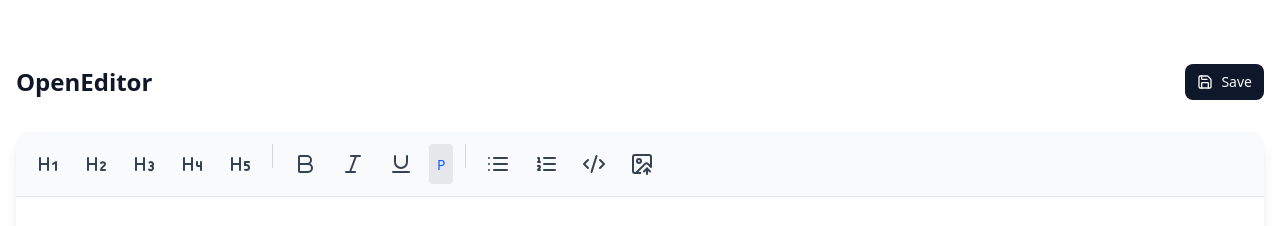
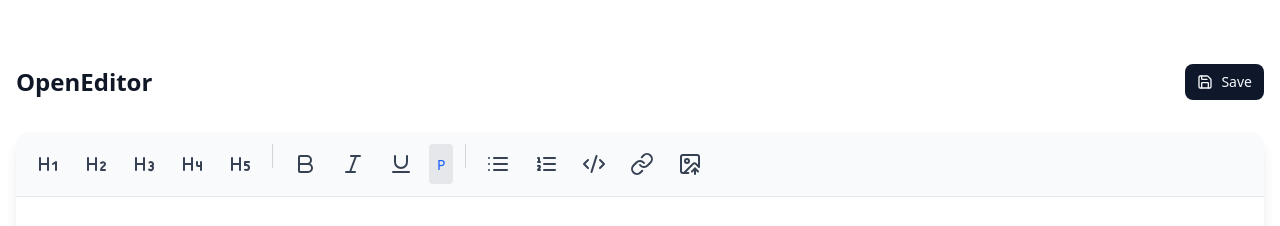
Before and after one commit to jonalphabert/live-editor-next-tiptap, a Next.js app: page /editor in a window 1280 px wide. Shown: the top 226 px of the page. Built offline with nearby package versions, Linux system fonts and the light colour scheme.

Commit message:
add image via insert

```diff
--- a/components/BlogEditor.tsx
+++ b/components/BlogEditor.tsx
@@ -5,7 +5,11 @@
 import Placeholder from "@tiptap/extension-placeholder";
 import { useState, useCallback, useRef } from "react";
 import { useModalStore } from "@/store/BlogCreate";
-import { Bold, CodeXml, Heading1, Heading2, Heading3, Heading4, Heading5, ImageUp, Italic, LucideList, LucideListOrdered, LucideUnderline, LucideLink } from "lucide-react";
+import {
+  Bold, CodeXml, Heading1, Heading2, Heading3, Heading4, Heading5,
+  ImageUp, Italic, LucideList, LucideListOrdered, LucideUnderline,
+  LucideLink, Link as LinkIcon // Added LinkIcon for clarity
+} from "lucide-react";
 import {underlineConfiguration,
   imageConfiguration,
   codeBlockConfiguration,
@@ -53,7 +57,7 @@
             HTMLAttributes: { class: "heading-blog" },
         },
         paragraph: {
-            HTMLAttributes: { class: "mb-2 font-lato text-lg" },
+            HTMLAttributes: { class: "mb-2 font-lato text-lg flex gap-2 items-center justify-start" },
         },
         bulletList: {
             HTMLAttributes: { class: "list-disc font-lato ms-6" },
@@ -180,6 +184,31 @@
     },
     [editor, handleImageUpload]
   );
+
+  const addImageByUrl = useCallback(() => {
+    const url = window.prompt('Enter image URL');
+
+    if (url && editor) {
+      // // Basic URL validation
+      // if (!url.match(/\.(jpeg|jpg|gif|png|webp)$/)) {
+      //   alert('Please enter a valid image URL (jpg, png, gif, webp)');
+      //   return;
+      // }
+
+      editor
+        .chain()
+        .focus()
+        .insertContent({
+          type: "image",
+          attrs: {
+            src: url,
+            alt: "Inserted image",
+            title: "Inserted image",
+          },
+        })
+        .run();
+    }
+  }, [editor]);
 
   if (!editor) {
     return <div className="text-gray-500 p-4">Loading editor...</div>;
@@ -346,6 +375,14 @@
         </button>
 
         <button
+          onClick={addImageByUrl}
+          className="p-2 rounded hover:bg-gray-200 dark:hover:bg-gray-700 text-gray-700 dark:text-gray-300"
+          title="Insert Image by URL"
+        >
+          <LucideLink /> {/* Use link icon for URL insertion */}
+        </button>
+
+        <button
           onClick={addImage}
           disabled={isImageUploading}
           className={`p-2 rounded hover:bg-gray-200 dark:hover:bg-gray-700 ${
--- a/utils/editor-setup.ts
+++ b/utils/editor-setup.ts
@@ -50,7 +50,7 @@
           default: level,
         },
         class: {
-          default: "heading-blog",
+          default: "heading-blog flex gap-2 items-center justify-start",
         },
       };
     },
```
